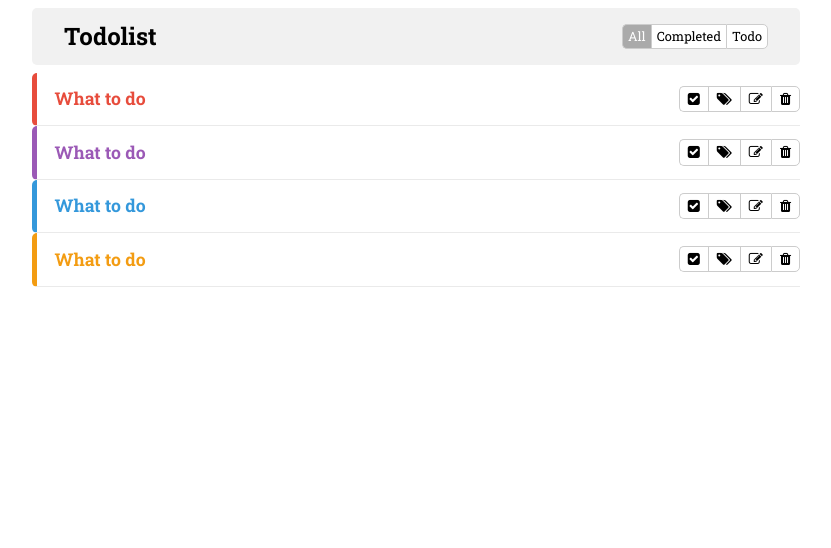
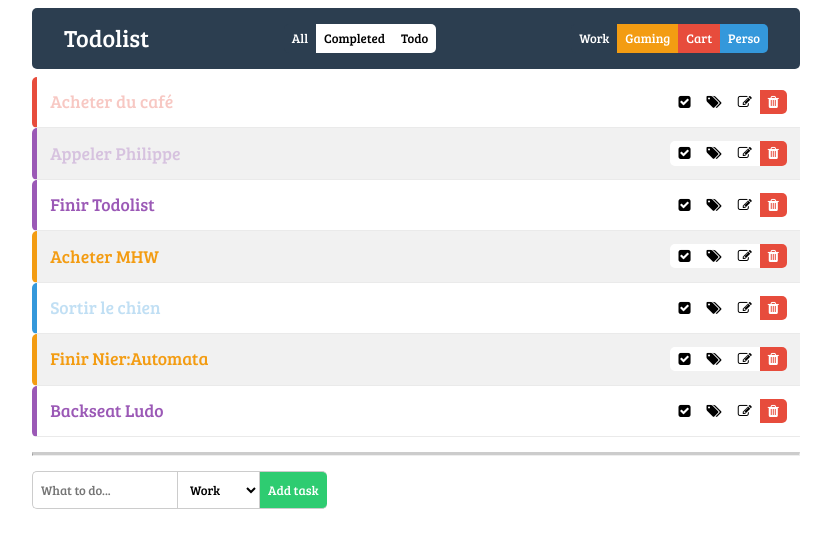
Before and after one commit to umadmax/todolist-custom, a PHP site: page / in a window 1280 px wide. Shown: the top 548 px of the page, without its empty margins (224-1055 px from the left). Run offline with PHP 8.4, Linux system fonts and the light colour scheme; some libraries are stand-ins or nearby versions.

Commit message:
in progress

```diff
--- a/css/style.css
+++ b/css/style.css
@@ -4,24 +4,24 @@ a {
 }
 
 body {
-	font-family: 'Roboto Slab', serif;
+	font-family: 'Bree Serif', serif;
 	width: 60%;
 	margin: auto;
 }
 
 header {
-	background-color: #f1f1f1;
+	background-color: #2c3e50;
 	display: flex;
 	justify-content: space-between;
 	align-items: center;
 	padding: 1em 2em 1em 2em;
 	margin: .5em 0;
 	border-radius: 5px;
+	color: #fff;
 }
 
 header h1 {
 	font-size: 1.5em;
-	font-weight: bold;
 }
 
 .filters {
@@ -29,30 +29,31 @@ header h1 {
 	justify-content: flex-start;
 }
 
-.filters a {
-	border: 1px solid #ccc;
-	padding: 5px;
+.filters .item {
+	/*border: 1px solid #ccc;*/
+	padding: 8px;
 	background-color: #fff;
 	border-right: none;
 	font-size: .8em;
+	cursor: pointer;
 }
 
-.filters a:first-child {
+.filters .item:first-child {
 	border-radius: 5px 0 0 5px;
-	border-right: none;
 }
 
-.filters a:last-child {
-	border-right: 1px solid #ccc;
+.filters .item:last-child {
+	/*border-right: 1px solid #ccc;*/
 	border-radius: 0 5px 5px 0;
 }
 
-.filters a:hover {
+.filters .item:hover {
 	background-color: #d9d9d9;
 }
 
-.filters a.active {
-	background-color: #aaa;
+.filters .item.active {
+	background-color: #2c3e50;
+    border-color: #2c3e50;
 	color: #fff;
 }
 
@@ -60,41 +61,99 @@ header h1 {
 	display: flex;
 	justify-content: space-between;
 	align-items: center;
-	padding: .75em 0 .75em 1em;
+	padding: .75em;
 	font-size: 1.1em;
 	border-radius: 5px 0 0 5px;
 	border-bottom: 1px solid #eaeaea;
 	border-left: 5px solid #eaeaea;
 	transition: all 0.3s;
 }
+
+.tasks li:nth-child(even) {
+	background-color: #f1f1f1;
+}
 .tasks li:hover {
 	border-left-width: 10px;
 }
 
-.tasks .item-label {
-	font-weight: bold;
+.tasks .done .item-label {
+	opacity: .3;
 }
 
 .tasks .fa {
 	padding: 5px 8px;
 }
 
-.tasks .task-red {
-	border-left-color: #e74c3c;
-	color: #e74c3c;
+.tasks .item-actions {}
+
+.tasks .task-cart { border-left-color: #e74c3c; color: #e74c3c; }
+
+.item.task-cart { background-color: #e74c3c; color: #fff;}
+.item.task-cart:hover { background-color: #c0392b; }
+
+.tasks .task-work { border-left-color: #9b59b6; color: #9b59b6; }
+
+.item.task-work { background-color: #9b59b6; color: #fff;}
+.item.task-work:hover { background-color: #8e44ad; }
+
+.tasks .task-perso { border-left-color: #3498db; color: #3498db; }
+
+.item.task-perso { background-color: #3498db; color: #fff;}
+.item.task-perso:hover { background-color: #2980b9; }
+
+.tasks .task-gaming { border-left-color: #f39c12; color: #f39c12; }
+
+.item.task-gaming { background-color: #f39c12; color: #fff;}
+.item.task-gaming:hover { background-color: #e67e22; }
+
+.item-form-edit {
+	display: none;
 }
 
-.tasks .task-purple {
-	border-left-color: #9b59b6;
-	color: #9b59b6;
+.item-form-edit .field {
+	padding: 5px 10px;
+	font-family: 'Bree Serif', serif;
+	border-radius: 5px;
 }
 
-.tasks .task-blue {
-	border-left-color: #3498db;
-	color: #3498db;
+.item-form-edit .item-form-text {
+	border: 1px solid #ccc;
 }
 
-.tasks .task-orange {
-	border-left-color: #f39c12;
-	color: #f39c12;
+.item-form-edit .btn {
+	border: none;
+	cursor: pointer;
 }
+
+.success, .item.success {
+	background-color: #2ecc71;
+	border-color: #2ecc71;
+	color: #fff;
+}
+
+.success:hover, .item.success:hover {
+	background-color: #27ae60;
+	border-color: #2ecc71;
+}
+
+.danger, .item.danger {
+	background-color: #e74c3c;
+	border-color: #e74c3c;
+	color: #fff;
+}
+
+.danger:hover, .item.danger:hover {
+	background-color: #c0392b;
+	border-color: #c0392b;
+}
+
+hr {
+	margin: 15px 0;
+	border-top: 3px solid #ccc;
+}
+
+.item-form-add .item {
+	font-family: 'Bree Serif', serif;
+	border: 1px solid #ccc;
+	border-right: none;
+}
--- /dev/null
+++ b/data.php
@@ -0,0 +1,76 @@
+<?php
+
+$title = 'Todolist';
+$filters = ['All', 'Completed', 'Todo'];
+$categories = ['Work', 'Gaming', 'Cart', 'Perso'];
+
+// Todolist elements
+$tasks = [
+  [
+    'title' => 'Acheter du café',
+    'category' => 'cart',
+    'done' => true
+  ],
+  [
+    'title' => 'Appeler Philippe',
+    'category' => 'work',
+    'done' => true
+  ],
+  [
+    'title' => 'Finir Todolist',
+    'category' => 'work',
+    'done' => false
+  ],
+  [
+    'title' => 'Acheter MHW',
+    'category' => 'gaming',
+    'done' => false
+  ],
+  [
+    'title' => 'Sortir le chien',
+    'category' => 'perso',
+    'done' => true
+  ],
+  [
+    'title' => 'Finir Nier:Automata',
+    'category' => 'gaming',
+    'done' => false
+  ],
+  [
+    'title' => 'Backseat Ludo',
+    'category' => 'work',
+    'done' => false
+  ],
+];
+
+// If filter is set in the url
+if(isset($_GET['filter'])) {
+  if($_GET['filter'] === 'all') {
+    // Nothing to do
+  }
+  elseif($_GET['filter'] === 'completed'){
+    // $tasks === array with filtered values returned by the fonction
+    $tasks = applyFilter(true);
+  }
+  elseif($_GET['filter'] === 'todo') {
+    // $tasks === array with filtered values returned by the fonction
+    $tasks = applyFilter(false);
+  }
+}
+
+function applyFilter($isDone) {
+  // Retrieve $tasks in this scope
+  global $tasks;
+  $results = [];
+
+  foreach($tasks as $task) {
+      // If the parameter === bool of the task
+      if($task['done'] === $isDone)
+        // Add the task in $results
+        array_push($results, $task);
+  }
+  // Return only filtered tasks
+  return $results;
+}
+
+?>
--- a/index.php
+++ b/index.php
@@ -1,19 +1,5 @@
 <?php
-
-  $title = 'Todolist';
-  $filters = ['All', 'Completed', 'Todo'];
-
-  function showFilters() {
-      global $filters;
-      foreach($filters as $index => $label) {
-          if($index === 0)
-              echo '<a class="active">'.$label.'</a>';
-          else {
-              echo '<a>'.$label.'</a>';
-          }
-      }
-  }
-
+  require('data.php');
   require('templates/header.php');
   require('templates/content.php');
   require('templates/footer.php');
--- /dev/null
+++ b/js/app.js
@@ -0,0 +1,14 @@
+var app = {
+  init: function() {
+    $('.item-edit').on('click', app.showEditForm);
+  },
+
+  showEditForm: function() {
+    var $form = $(this).parent().prev();
+    var $taskLabel = $form.prev().hide();
+    $form.fadeIn();
+    $form.find('.item-form-text').val($taskLabel.text());
+  }
+}
+
+$(app.init);
--- a/templates/content.php
+++ b/templates/content.php
@@ -1,38 +1,45 @@
 <ul class="tasks">
-  <li class="task-red">
+  <?php foreach($tasks as $task): ?>
+  <li class="task-<?= $task['category'] ?> <?=($task['done'] ? 'done' : '')?>">
+    <span class="item-label"><?= $task['title'] ?></span>
+    <form class="item-form-edit" action="">
+        <input class="field item-form-text" type="text" name="" value="">
+        <button class="field btn success" type="submit" name="">Edit</button>
+        <button class="field btn danger" name="">Cancel</button>
+    </form>
+    <div class=".item-actions filters">
+      <a class="item fa fa-check-square"></a>
+      <a class="item fa fa-tags"></a>
+      <a class="item-edit item fa fa-pencil-square-o"></a>
+      <a class="item fa fa-trash danger"></a>
+    </div>
+  </li>
+  <?php endforeach; ?>
+  <!-- <li class="task-work">
     <span class="item-label">What to do</span>
     <div class=".item-actions filters">
-      <a class="fa fa-check-square" href="#"></a>
-      <a class="fa fa-tags" href="#"></a>
-      <a class="fa fa-pencil-square-o" href="#"></a>
-      <a class="fa fa-trash" href="#"></a>
+      <a class="item fa fa-check-square success"></a>
+      <a class="item fa fa-tags"></a>
+      <a class="item-edit item fa fa-pencil-square-o"></a>
+      <a class="item fa fa-trash danger"></a>
     </div>
   </li>
-  <li class="task-purple">
+  <li class="task-work">
     <span class="item-label">What to do</span>
     <div class=".item-actions filters">
-      <a class="fa fa-check-square" href="#"></a>
-      <a class="fa fa-tags" href="#"></a>
-      <a class="fa fa-pencil-square-o" href="#"></a>
-      <a class="fa fa-trash" href="#"></a>
+      <a class="item fa fa-check-square success"></a>
+      <a class="item fa fa-tags"></a>
+      <a class="item-edit item fa fa-pencil-square-o"></a>
+      <a class="item fa fa-trash danger"></a>
     </div>
   </li>
-  <li class="task-blue">
+  <li class="task-perso">
     <span class="item-label">What to do</span>
     <div class=".item-actions filters">
-      <a class="fa fa-check-square" href="#"></a>
-      <a class="fa fa-tags" href="#"></a>
-      <a class="fa fa-pencil-square-o" href="#"></a>
-      <a class="fa fa-trash" href="#"></a>
+      <a class="item fa fa-check-square success"></a>
+      <a class="item fa fa-tags"></a>
+      <a class="item-edit item fa fa-pencil-square-o"></a>
+      <a class="item fa fa-trash danger"></a>
     </div>
-  </li>
-  <li class="task-orange">
-    <span class="item-label">What to do</span>
-    <div class=".item-actions filters">
-      <a class="fa fa-check-square" href="#"></a>
-      <a class="fa fa-tags" href="#"></a>
-      <a class="fa fa-pencil-square-o" href="#"></a>
-      <a class="fa fa-trash" href="#"></a>
-    </div>
-  </li>
+  </li> -->
 </ul>
--- a/templates/footer.php
+++ b/templates/footer.php
@@ -1,6 +1,8 @@
   </main>
   <footer>
-      <!-- @TODO Add form -->
+      <?php require('form.php'); ?>
   </footer>
+  <script type="text/javascript" src="https://cdnjs.cloudflare.com/ajax/libs/jquery/3.2.1/jquery.min.js"></script>
+  <script type="text/javascript" src="js/app.js"></script>
 </body>
 </html>
--- /dev/null
+++ b/templates/form.php
@@ -0,0 +1,12 @@
+<hr>
+
+<form class="filters item-form-add" action="" method="">
+  <input class="item form-task" type="text" name="" placeholder="What to do...">
+  <select class="item form-cat" name="">
+    <option value="">Work</option>
+    <option value="">Cart</option>
+    <option value="">Perso</option>
+    <option value="">Gaming</option>
+  </select>
+  <button class="item form-submit success" type="submit" name="submit">Add task</button>
+</form>
--- a/templates/header.php
+++ b/templates/header.php
@@ -3,7 +3,7 @@
   <head>
     <meta charset="utf-8">
     <title>Todolist</title>
-    <link href="https://fonts.googleapis.com/css?family=Roboto+Slab:400,600,700,900" rel="stylesheet">
+    <link href="https://fonts.googleapis.com/css?family=Bree+Serif" rel="stylesheet">
     <link rel="stylesheet" href="https://maxcdn.bootstrapcdn.com/font-awesome/4.7.0/css/font-awesome.min.css">
     <link rel="stylesheet" href="css/reset.css">
     <link rel="stylesheet" href="css/style.css">
@@ -12,7 +12,21 @@
     <header>
       <h1>Todolist</h1>
       <nav class="filters">
-          <?php showFilters(); ?>
+          <?php foreach($filters as $index => $label): ?>
+              <?php if(!isset($_GET['filter']) && $index === 0): ?>
+                  <a href="index.php?filter=<?= strtolower($label) ?>" class="item active"><?= $label ?></a>
+              <?php elseif(isset($_GET['filter']) && $_GET['filter'] === strtolower($label)): ?>
+                  <a href="index.php?filter=<?= strtolower($label) ?>" class="item active"><?= $label ?></a>
+              <?php else: ?>
+                  <a href="index.php?filter=<?= strtolower($label) ?>" class="item"><?= $label ?></a>
+              <?php endif; ?>
+          <?php endforeach; ?>
+      </nav>
+      <nav class="filters">
+          <a class="item active task-work" href="">Work</a>
+          <a class="item task-gaming" href="">Gaming</a>
+          <a class="item task-cart" href="">Cart</a>
+          <a class="item task-perso" href="">Perso</a>
       </nav>
     </header>
     <main>
```
Also changed, not shown: templates/modal.php (added, +9 -0 lines).
